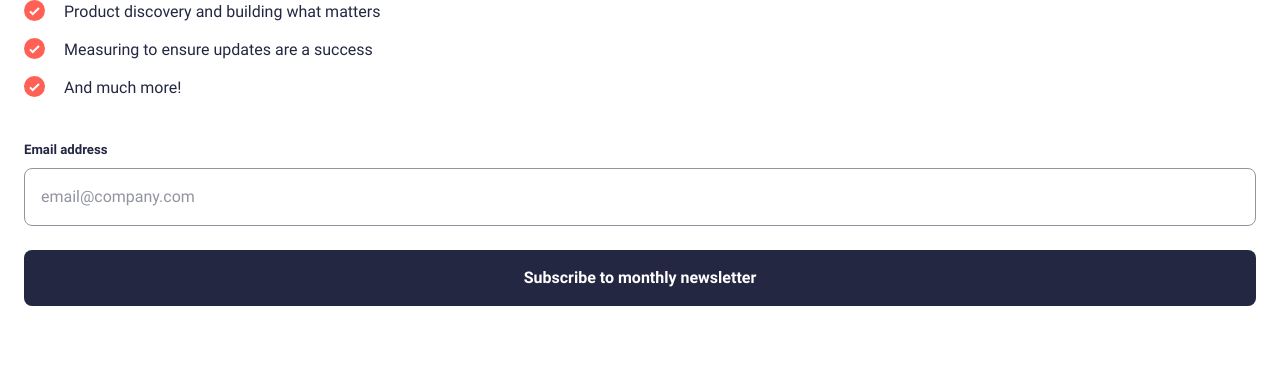
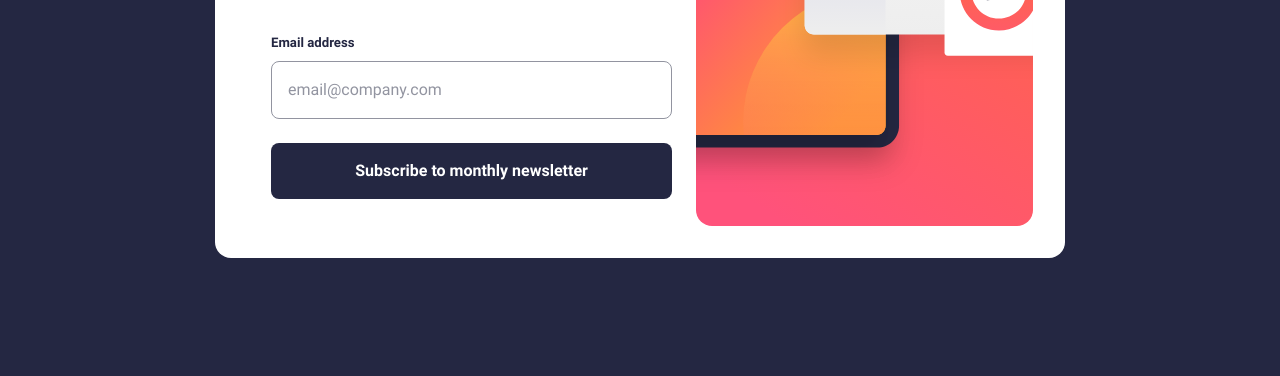
Before and after one commit to oryanhach/newsletter-sign-up-form, a plain HTML site: page index.html in a window 1280 px wide. Shown: the part 424-800 px from the top of the page. Drawn offline with Linux system fonts and the light colour scheme.

Commit message:
finished the project

```diff
--- a/index.html
+++ b/index.html
@@ -18,6 +18,7 @@
 
   <div class="newsletter-cta">
     <picture>
+      <source media="(min-width: 650px)" srcset="assets/images/illustration-sign-up-desktop.svg">
       <img src="assets/images/illustration-sign-up-mobile.svg" alt="">
     </picture>
     <div class="content">
--- a/style.css
+++ b/style.css
@@ -69,6 +69,11 @@ body {
 	font-weight: var(--fw-reguler);
 	color: var(--clr-neutral-800);
 	line-height: 1.5;
+
+	min-height: 100vh;
+	display: grid;
+	place-content: center;
+	background-color: var(--clr-neutral-800);
 }
 
 input {
@@ -169,6 +174,25 @@ input:not(:focus):invalid {
 }
 
 .newsletter-cta {
+	max-width: 850px;
+	border-radius: 1rem;
+	background-color: var(--clr-neutral-100);
+}
+
+@media (min-width: 650px) {
+	.newsletter-cta {
+		display: grid;
+		align-items: center;
+		grid-template-columns: 1fr 0.75fr;
+		padding: 2rem;
+		margin-inline: 1rem;
+		border-radius: 1rem;
+	}
+
+	.newsletter-cta > .content {
+		grid-column: 1;
+		grid-row: 1;
+	}
 }
 
 .newsletter-cta > .content {
@@ -182,6 +206,11 @@ input:not(:focus):invalid {
 	font-weight: var(--fw-bold);
 }
 
+.newsletter-cta img {
+	border-radius: 1rem;
+	margin-inline: auto;
+}
+
 .newsletter-cta form {
 	margin-block-start: 1.25rem;
 	display: grid;
```
